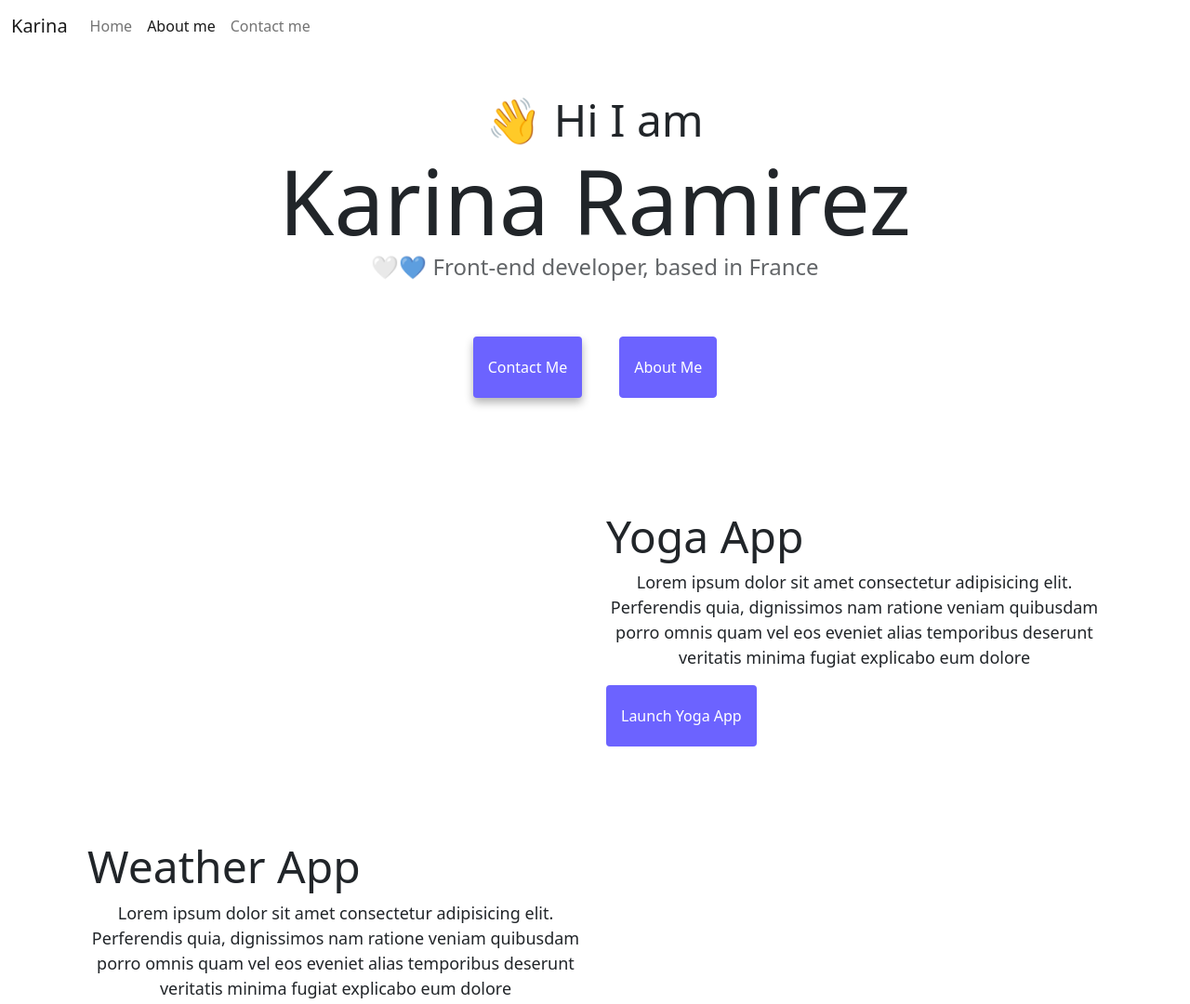
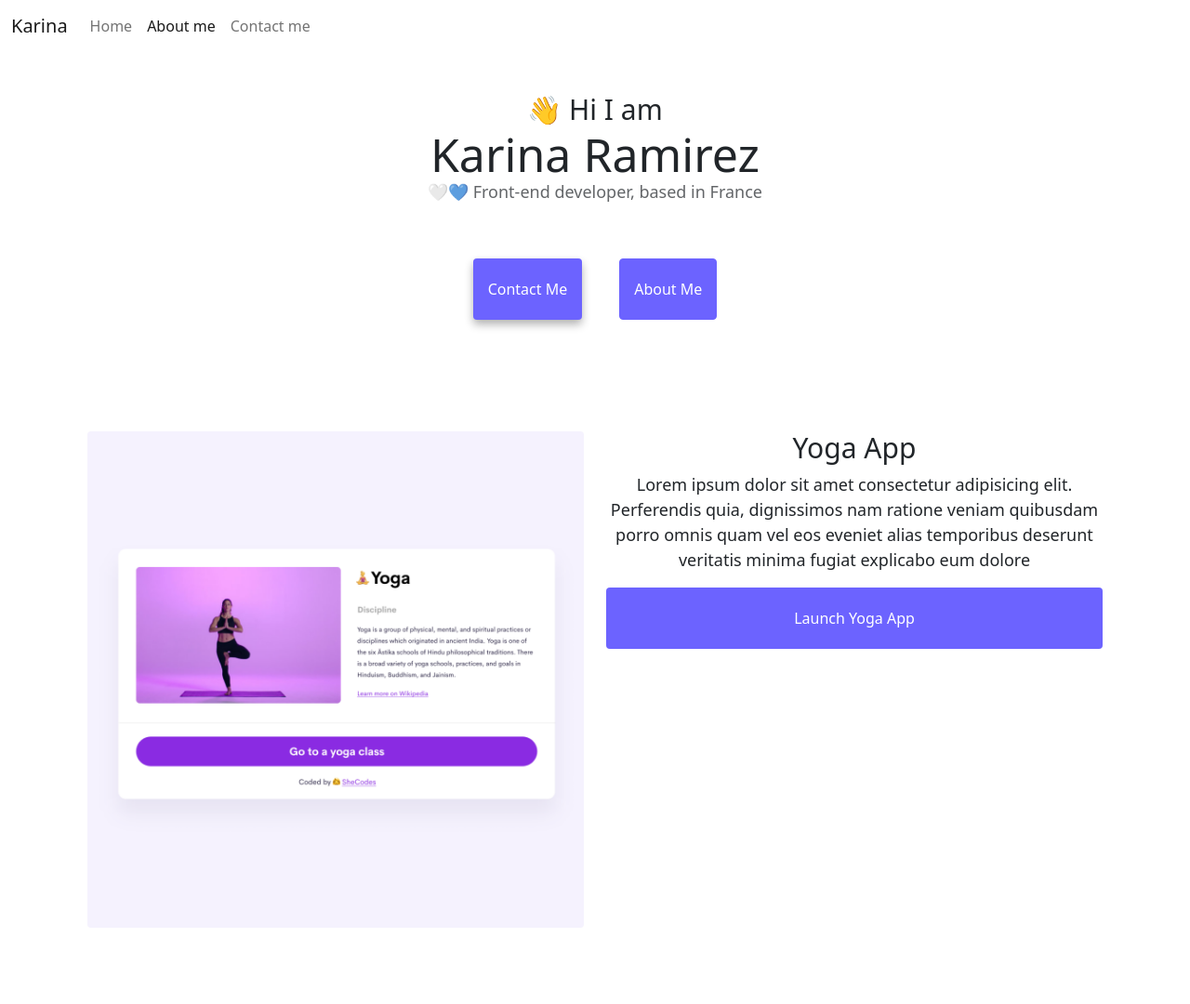
Before and after one commit to kari-ago/portfolio-project, a plain HTML site: page index.html in a window 1280 px wide. Shown: the top 1080 px of the page at 93% size. Drawn offline with nearby package versions, Linux system fonts and the light colour scheme.

```diff
--- a/index.html
+++ b/index.html
@@ -50,7 +50,7 @@
       <div class="container">
         <div class="row mt-5">
           <div class="col-md-6">
-            <img src="/styles/yoga-picture.png" alt="yoga" class="img-fluid rounded d-sm-none" />
+            <img src="/styles/yoga-picture.png" alt="yoga" class="img-fluid rounded d-sm-none d-md-block d-lg-block" />
           </div>
           <div class="col-md-6">
             <h2 class="mb-2">
@@ -89,7 +89,7 @@
             <img
               src="/styles/weather-app-picture.png"
               alt="yoga"
-              class="img-fluid rounded d-sm-none"
+              class="img-fluid rounded d-sm-none d-md-block d-lg-block"
             />
           </div>
         </div>
@@ -98,7 +98,7 @@
       <div class="container">
         <div class="row mt-5">
           <div class="col-md-6">
-            <img src="/styles/yogurt-picture.png" alt="yoga" class="img-fluid rounded d-sm-none" />
+            <img src="/styles/yogurt-picture.png" alt="yoga" class="img-fluid rounded d-xs-none d-sm-none d-md-block d-lg-block" />
           </div>
           <div class="col-md-6">
             <h2 class="mb-2">
--- a/styles/style.css
+++ b/styles/style.css
@@ -3,6 +3,7 @@
   --secondary-color: #f5f2fe;
   --box-shadow: 0 5px 10px rgba(0, 0, 0, 0.3);
 }
+
 
 .container {
   margin-top: 100px;
@@ -100,3 +101,25 @@ p {
     background: #6c63ff;
     color: white;
 }
+
+@media (min-width: 276px) {
+  h1 {
+    font-size: 50px;
+  }
+  h2 {
+    font-size: 30px;
+    text-align: center;
+  }
+
+  h3 {
+      font-size: 18px;
+  }
+
+  .d-xs-none, .d-sm-none{
+    display: none;
+  }
+  .btn {
+      display: block;
+      margin: auto;
+  }
+}
```
Also changed, not shown: about.html (+1 -0 lines).
